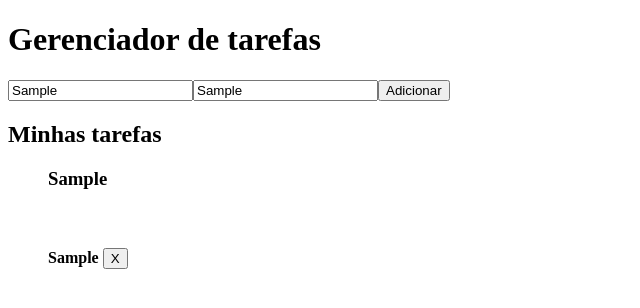
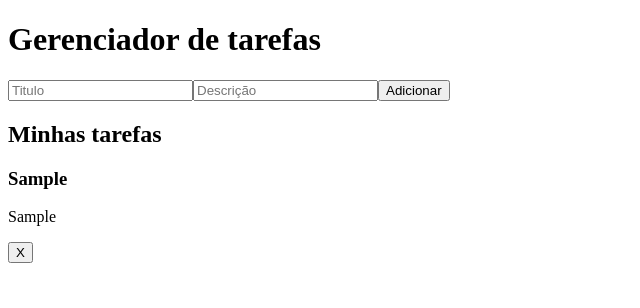
Before and after one commit to PeterAires/React, a React (Vite) app in the folder projeto1/: page / in a window 1280 px wide. Both pictures are taken after typing "Sample", "Sample" into the empty fields and a click on the button "Adicionar". Shown: the top 308 px of the page, without its empty margins (0-640 px from the left). Built offline with nearby package versions, Linux system fonts and the light colour scheme.

Commit message:
programa todo funcionando

```diff
--- a/projeto1/src/App.jsx
+++ b/projeto1/src/App.jsx
@@ -15,36 +15,45 @@ function App(){
   function AdicionarTarefa(){
     if (Titulo.trim() != '' && Descricao.trim() != '' ){
       //crebei a cabeça aqui, mas depois de pensar um pouco era so criar outro array
-      const novaTarefa = [<h3>{Titulo}</h3>,<br/>,<h4>{Descricao} <button>X</button></h4>]
+      const novaTarefa = { Titulo, Descricao }
       setTarefas([...Tarefas, novaTarefa])
       setTitulo('')
       setDescricao('')
+
+
     }
     else{window.alert('Erro, não há nada digitado ou Esta tarefa ja foi Adicionada')}
   }
-  function Excluir(c){
-    const remover = Tarefas.indexOf(Tarefas[c])
-    if (remover !== -1) {
-      Tarefas.splice(remover, 1);
-
-   }}
+  function Excluir(index){
+    const novasTarefas = [...Tarefas]
+    novasTarefas.splice(index,1)
+    setTarefas(novasTarefas)
+   }
 //retornamos tudo e no final utilizamos a função map para mapear as tarefas
   return (
-    <div>
-      <h1>Gerenciador de tarefas</h1>
 
-      <input type="text" placeholder='Titulo' onChange={(e) => setTitulo(e.target.value)} />
+      <div>
+        <h1>Gerenciador de tarefas</h1>
 
-      <input type="text" placeholder='Descrição' onChange={(e) => setDescricao(e.target.value)}/>
+        <input type="text" placeholder='Titulo' value={Titulo}
+         onChange={(e) => setTitulo(e.target.value)} />
 
-      <button onClick={AdicionarTarefa}>Adicionar</button>
-      <h2>Minhas tarefas</h2>
-      <ul>
+        <input type="text" placeholder='Descrição' value={Descricao} onChange={(e) => setDescricao(e.target.value)} />
 
-       {Tarefas.map((t, c = 0) => (<div>{t} </div>)
-       )}
-      </ul>
-    </div>
+        <button onClick={AdicionarTarefa}>Adicionar</button>
+        <h2>Minhas tarefas</h2>
+
+         {Tarefas.map((tarefa, index) => (
+
+            <div>
+              <h3>{tarefa.Titulo}</h3>
+              <p>{tarefa.Descricao}</p>
+              <button onClick={() => Excluir(index)}>X</button>
+            </div>
+
+           ))}
+
+      </div>
   )
 }
 export default App
```
